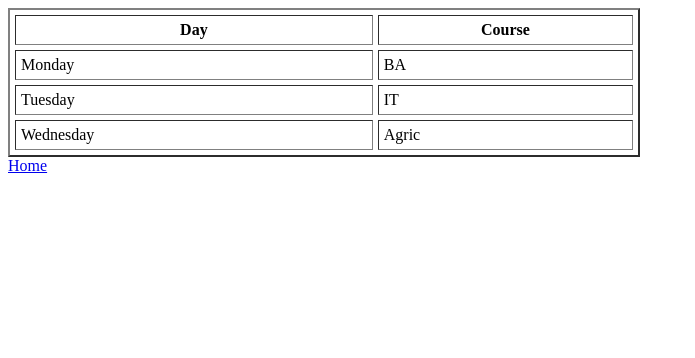
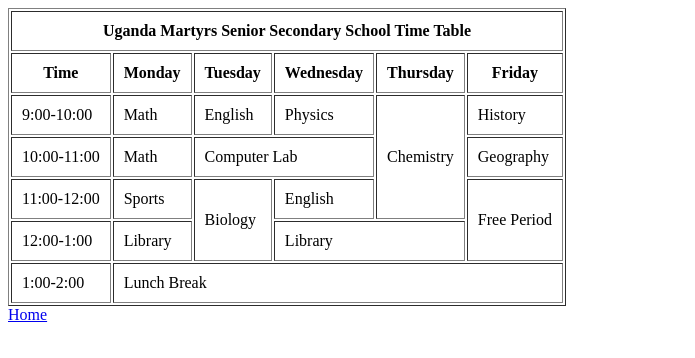
Before and after one commit to namatanina/ninaweb, a plain HTML site: page UMU Time Table.html in a window 1280 px wide. Shown: the whole page, without its empty margins (0-695 px from the left). Drawn offline with Linux system fonts and the light colour scheme.

Commit message:
Update UMU Time Table.html
time

```diff
--- a/UMU Time Table.html
+++ b/UMU Time Table.html
@@ -7,25 +7,53 @@
     <link rel="icon" type="image/x-icon" href="./umu logo.png">
 </head>
     <body>
-    <table border="2" width="50%" height="100%" cellpadding="5" cellspacing="5">
-        <tr>
-            <th>Day</th>
-            <th>Course</th>
 
+  <table border="1" cellpadding="10%">
+     <tr >
+        <th colspan="6">Uganda Martyrs Senior Secondary School Time Table</th>
      </tr>
      <tr>
-            <td>Monday</td>
-            <td>BA</td>
+       <th>Time</th>
+       <th>Monday</th>
+       <th>Tuesday</th>
+       <th>Wednesday</th>
+       <th>Thursday</th>
+       <th>Friday</th>
      </tr>
      <tr>
-            <td>Tuesday</td>
-            <td>IT</td>
+       <td>9:00-10:00</td>
+       <td>Math</td>
+       <td>English</td>
+       <td>Physics</td>
+       <td rowspan="3">Chemistry</td>
+       <td>History</td>
      </tr>
        <tr>
-            <td>Wednesday</td>
-            <td>Agric</td>
+        <td>10:00-11:00</td>
+        <td>Math</td>
+        <td colspan="2">Computer Lab</td>
+        <td>Geography</td>
        </tr>
+       <tr>
+        <td>11:00-12:00</td>
+        <td>Sports</td>
+        <td rowspan="2">Biology</td>
+        <td>English</td>
+        <td rowspan="2">Free Period</td>
+       </tr>
+       <tr>
+        <td>12:00-1:00</td>
+        <td>Library</td>
+        <td colspan="2">Library</td>
+       </tr>
+       <tr>
+        <td>1:00-2:00</td>
+        <td colspan="6" >Lunch Break</td>
+       </tr>
+
   </table>
+
+
     <a href="UMU prac.html">Home</a>
 </body>
 </html>
```
Lines whose indentation alone changed are shown as unchanged.
